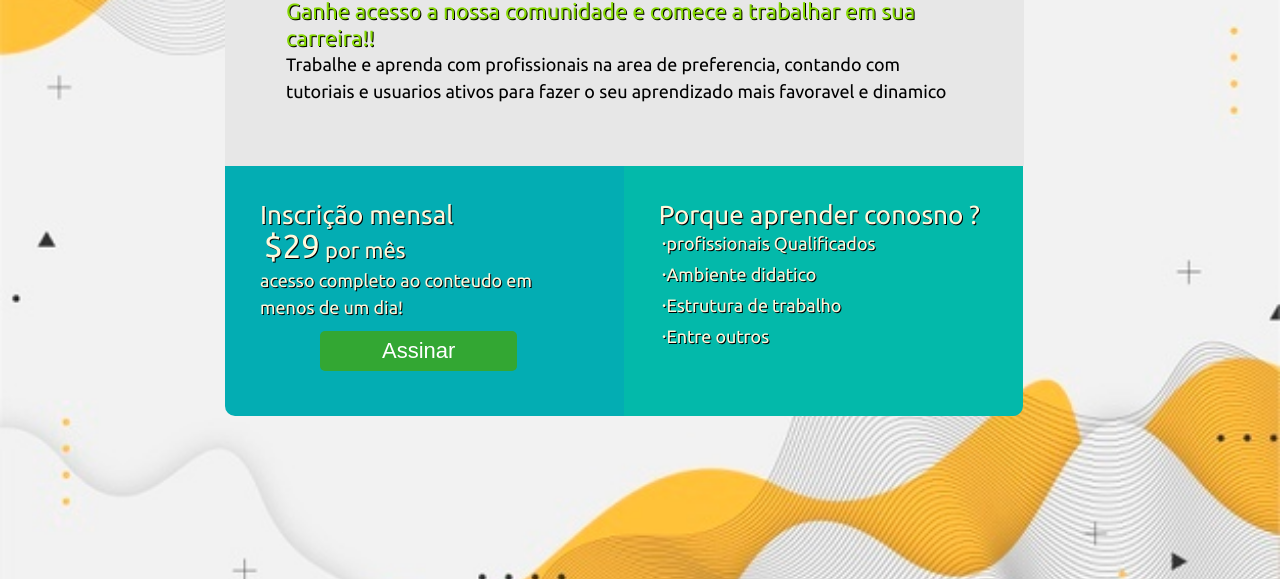
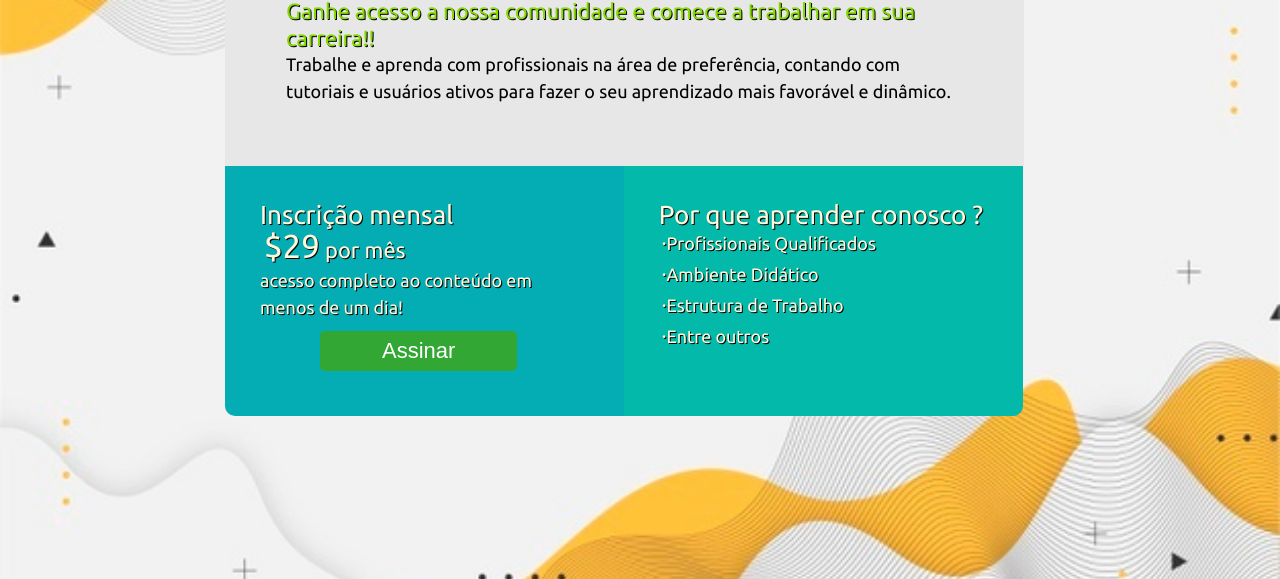
Before and after one commit to Nuno321/aprendendo-o-git, a plain HTML site: page index.html in a window 1280 px wide. Shown: the part 221-800 px from the top of the page. Drawn offline with Linux system fonts and the light colour scheme.

Commit message:
pequena correção de ortografia realizada

```diff
--- a/index.html
+++ b/index.html
@@ -20,7 +20,7 @@
 
                 <h2 class="box1-cor-do-sub-titulo">Ganhe acesso a nossa comunidade e comece a trabalhar em sua carreira!! </h2>
 
-                <p >Trabalhe e aprenda com profissionais na area de preferencia, contando com tutoriais e usuarios ativos para fazer o seu aprendizado mais favoravel e dinamico</p>
+                <p >Trabalhe e aprenda com profissionais na área de preferência, contando com tutoriais e usuários ativos para fazer o seu aprendizado mais favorável e dinâmico.</p>
 
             </section>
             <div id="flexbox">
@@ -30,18 +30,18 @@
 
                     <h2 class="preco"><em>$29</em> por mês</h2>
 
-                    <p class="conteudo">acesso completo ao conteudo em menos de um dia!</p>
+                    <p class="conteudo">acesso completo ao conteúdo em menos de um dia!</p>
 
                     <button id="botao" type="submit">Assinar</button>
 
                 </section>
 
                 <section class="proveitos">
-                    <h1 class="sub-titulo">Porque aprender conosno ?</h1>
+                    <h1 class="sub-titulo">Por que aprender conosco ?</h1>
                     <ul class="conteudo">
-                        <li>profissionais Qualificados</li>
-                        <li>Ambiente didatico</li>
-                        <li>Estrutura de trabalho</li>
+                        <li>Profissionais Qualificados</li>
+                        <li>Ambiente Didático</li>
+                        <li>Estrutura de Trabalho</li>
                         <li>Entre outros</li>
                     </ul>
                 </div>
```
